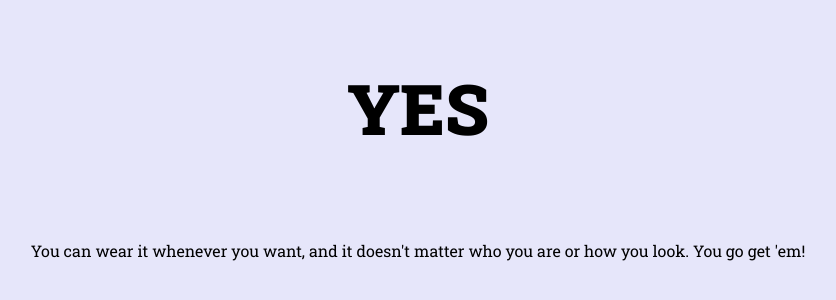
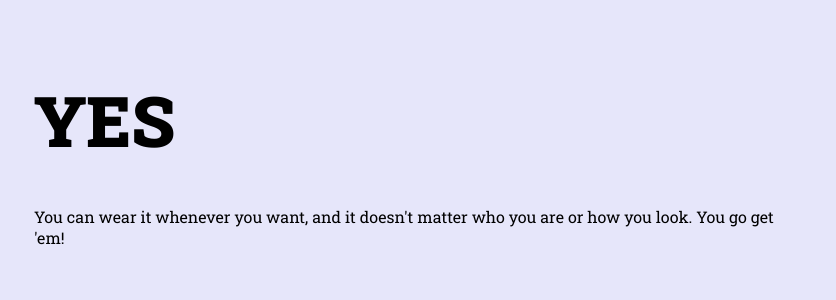
Before and after one commit to tsveteline/bodypositivity, a plain HTML site: page index.html in a window 1280 px wide. Shown: the part 254-554 px from the top of the page, without its empty margins (222-1058 px from the left). Drawn offline with Linux system fonts and the light colour scheme.

Commit message:
It's left aligned now :P

```diff
--- a/index.html
+++ b/index.html
@@ -1,20 +1,18 @@
 <!DOCTYPE html>
 <html lang="en">
+
 <head>
   <meta charset="UTF-8" />
   <meta name="viewport" content="width=device-width, initial-scale=1.0" />
   <title>caniwearabikinitoday.com</title>
-    <link
-      href="https://fonts.googleapis.com/css2?family=Roboto+Slab:wght@400;900&display=swap"
-      rel="stylesheet"
-    />
+  <link href="https://fonts.googleapis.com/css2?family=Roboto+Slab:wght@400;900&display=swap" rel="stylesheet" />
 </head>
 <style>
   body {
     background-color: lavender;
     font-family: 'Roboto Slab', serif;
     display: flex;
-      align-items: center;
+    align-items: left;
     flex-direction: column;
     height: 100vh;
     justify-content: center;
@@ -23,21 +21,30 @@
 
   h1 {
     font-size: 70px;
-      margin-bottom: 70px;
+    margin-bottom: 40px;
   }
+
+  .invisibox {
+    margin: 20%;
+  }
+
 </style>
+
+
 <body>
+  <div class="invisibox">
     <h1>YES</h1>
     <p>
       You can wear it whenever you want, and it doesn't matter who you are or
       how you look. You go get 'em!
     </p>
+  </div>
   <!-- Fathom - simple website analytics - https://github.com/usefathom/fathom -->
   <script>
-      (function (f, a, t, h, o, m) {
+    (function(f, a, t, h, o, m) {
       a[h] =
         a[h] ||
-          function () {
+        function() {
           (a[h].q = a[h].q || []).push(arguments);
         };
       (o = f.createElement('script')),
@@ -52,4 +59,5 @@
   </script>
   <!-- / Fathom -->
 </body>
+
 </html>
```
Lines whose indentation alone changed are shown as unchanged.
